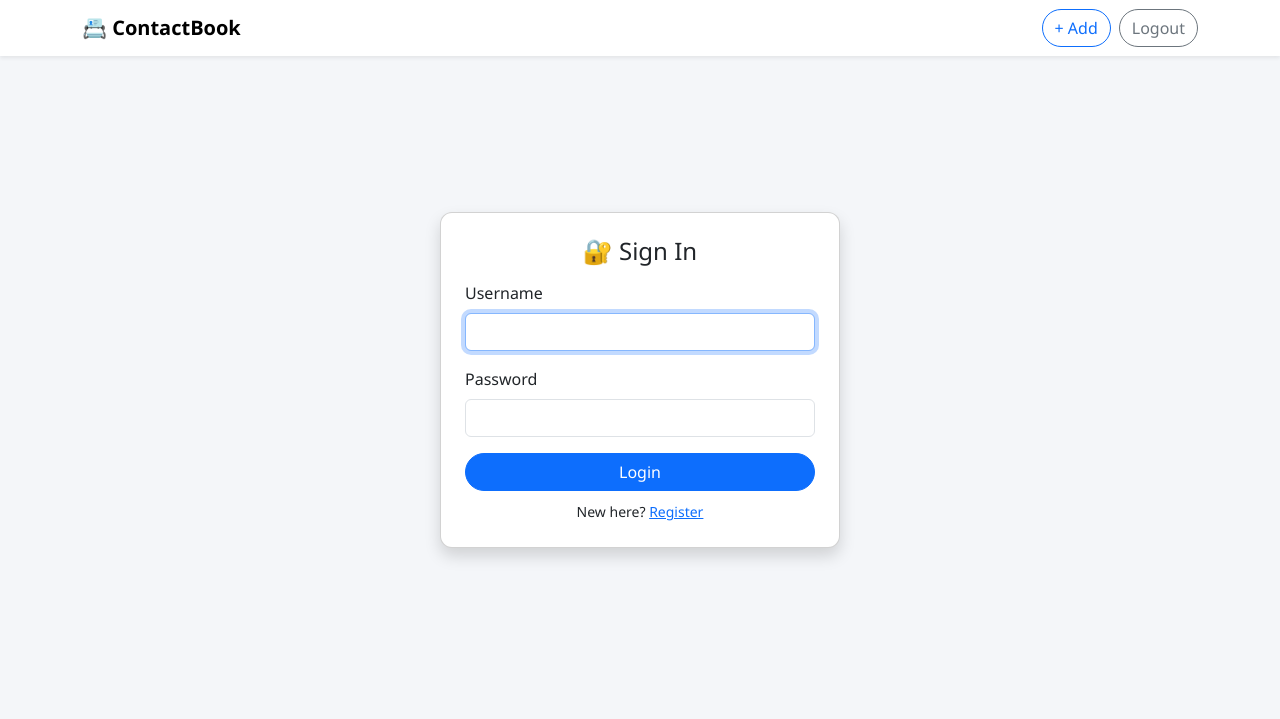
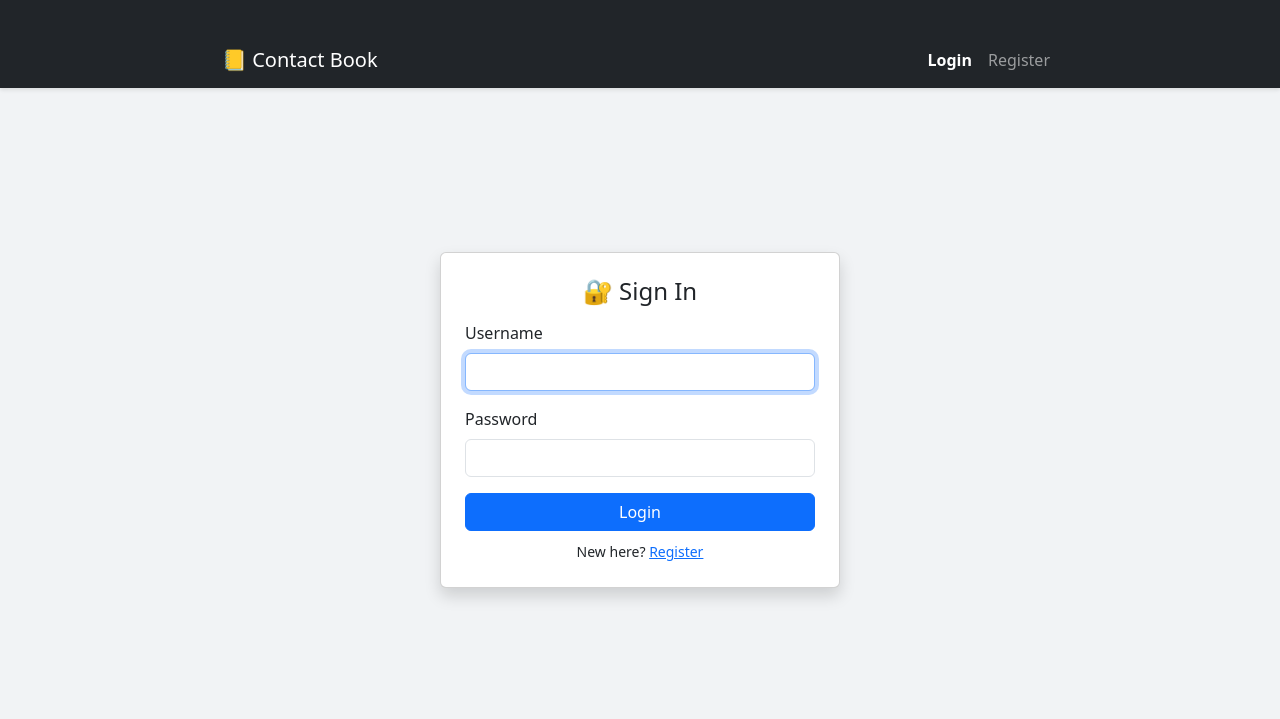
Before and after one commit to Akshay-le/contact-book, a Flask app: page /login in a window 1280 px wide. Shown: the top 719 px of the page. Run offline with Flask 3, Linux system fonts and the light colour scheme.

Commit message:
Update layout.html

```diff
--- a/templates/layout.html
+++ b/templates/layout.html
@@ -3,48 +3,45 @@
 <head>
   <meta charset="UTF-8">
   <title>Contact Book</title>
-  <meta name="viewport" content="width=device-width, initial-scale=1">
-  <link href="https://cdn.jsdelivr.net/npm/bootstrap@5.3.2/dist/css/bootstrap.min.css" rel="stylesheet">
+  <link href="https://cdn.jsdelivr.net/npm/bootstrap@5.3.0/dist/css/bootstrap.min.css" rel="stylesheet">
   <style>
-    body {
-      background: #f4f6f9;
-      font-family: 'Segoe UI', sans-serif;
-    }
-    .nav-link.active {
-      font-weight: bold;
-      color: #0d6efd !important;
-    }
-    .card {
-      border-radius: 12px;
-    }
-    .btn {
-      border-radius: 20px;
-    }
+    body { background: #f1f3f5; }
+    .navbar { box-shadow: 0 2px 4px rgba(0,0,0,0.1); }
+    .container { max-width: 860px; margin-top: 2rem; }
+    .nav-link.active { font-weight: 600; }
   </style>
 </head>
 <body>
-  <nav class="navbar navbar-expand-md navbar-light bg-white shadow-sm mb-4">
+  <nav class="navbar navbar-expand-lg bg-dark navbar-dark">
     <div class="container">
-      <a class="navbar-brand fw-semibold" href="/">📇 ContactBook</a>
-      <div class="d-flex">
-        <a href="{{ url_for('add_contact') }}" class="btn btn-outline-primary me-2">+ Add</a>
-        <a href="{{ url_for('logout') }}" class="btn btn-outline-secondary">Logout</a>
+      <a class="navbar-brand" href="{{ url_for('home') }}">📒 Contact Book</a>
+      <div class="collapse navbar-collapse">
+        <ul class="navbar-nav ms-auto">
+          {% if 'username' in session %}
+            {% for name, route in [('Home', 'home'), ('Add', 'add_contact'), ('Logout', 'logout')] %}
+              <li class="nav-item">
+                <a class="nav-link {% if request.endpoint == route %}active{% endif %}" href="{{ url_for(route) }}">{{ name }}</a>
+              </li>
+            {% endfor %}
+          {% else %}
+            {% for name, route in [('Login', 'login'), ('Register', 'register')] %}
+              <li class="nav-item">
+                <a class="nav-link {% if request.endpoint == route %}active{% endif %}" href="{{ url_for(route) }}">{{ name }}</a>
+              </li>
+            {% endfor %}
+          {% endif %}
+        </ul>
       </div>
     </div>
   </nav>
 
   <div class="container">
     {% with messages = get_flashed_messages() %}
-      {% if messages %}
-        {% for msg in messages %}
-          <div class="alert alert-info">{{ msg }}</div>
-        {% endfor %}
-      {% endif %}
+      {% for msg in messages %}
+        <div class="alert alert-info">{{ msg }}</div>
+      {% endfor %}
     {% endwith %}
-
     {% block content %}{% endblock %}
   </div>
-
-  <script src="https://cdn.jsdelivr.net/npm/bootstrap@5.3.2/dist/js/bootstrap.bundle.min.js"></script>
 </body>
 </html>
```
